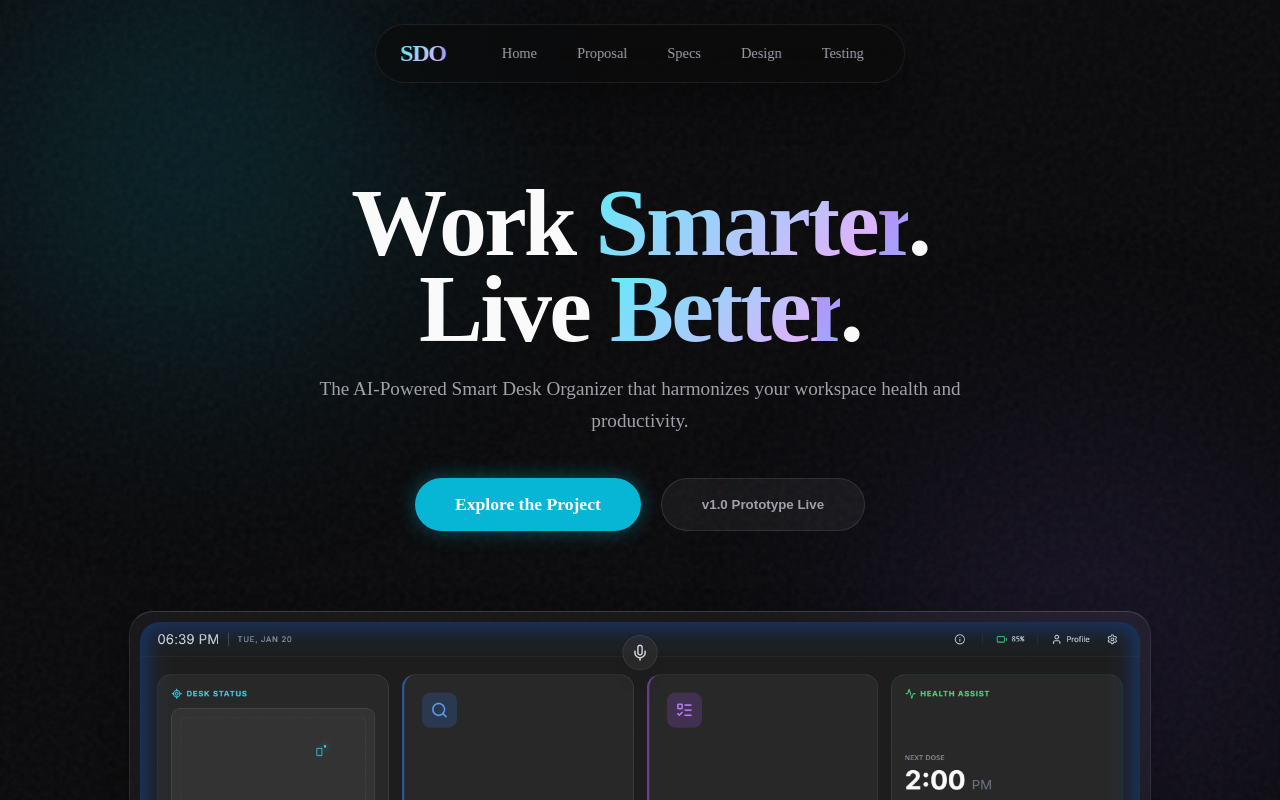
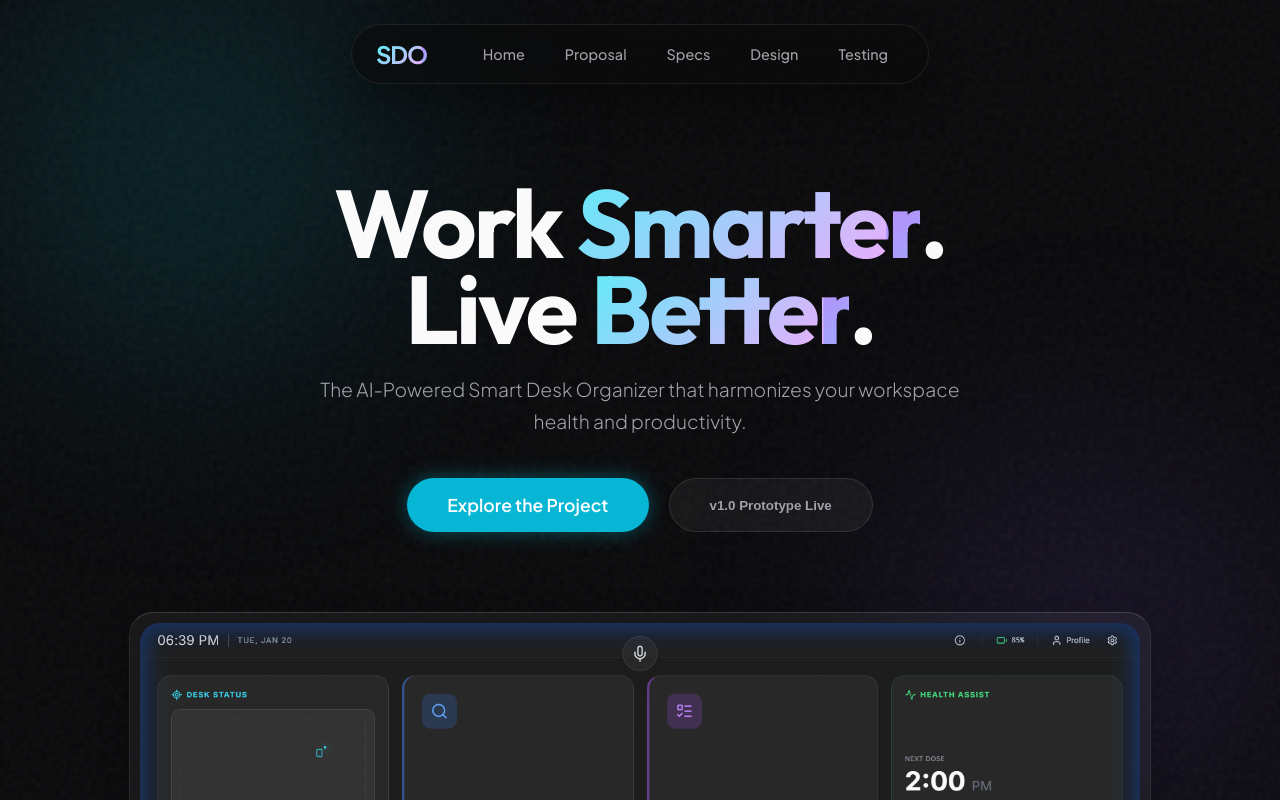
Before and after one commit to kipopopo/smart-desk-organizer, a Next.js app: page / in a window 1280 px wide. Shown: the top 800 px of the page. Built offline with nearby package versions, Linux system fonts and the light colour scheme.

Commit message:
feat: Implement initial global styles, root layout, and navigation for the Smart Desk Organizer blog.

```diff
--- a/src/app/globals.css
+++ b/src/app/globals.css
@@ -21,8 +21,8 @@
   --card-bg: #18181b;
   /* Zinc 900 */
 
-  --font-heading: var(--font-outfit), sans-serif;
-  --font-body: var(--font-jakarta), sans-serif;
+  --font-heading: 'Outfit', sans-serif;
+  --font-body: 'Plus Jakarta Sans', sans-serif;
 }
 
 body {
--- a/src/app/layout.js
+++ b/src/app/layout.js
@@ -1,17 +1,4 @@
-import { Outfit, Plus_Jakarta_Sans } from 'next/font/google';
 import './globals.css';
-
-const outfit = Outfit({
-  subsets: ['latin'],
-  variable: '--font-outfit',
-  display: 'swap',
-});
-
-const jakarta = Plus_Jakarta_Sans({
-  subsets: ['latin'],
-  variable: '--font-jakarta',
-  display: 'swap',
-});
 
 export const metadata = {
   title: 'Smart Desk Organizer | SDO',
@@ -21,7 +8,12 @@
 export default function RootLayout({ children }) {
   return (
     <html lang="en">
-      <body className={`${outfit.variable} ${jakarta.variable}`}>
+      <head>
+        <link rel="preconnect" href="https://fonts.googleapis.com" />
+        <link rel="preconnect" href="https://fonts.gstatic.com" crossOrigin="anonymous" />
+        <link href="https://fonts.googleapis.com/css2?family=Outfit:wght@400;600;700;800&family=Plus+Jakarta+Sans:wght@300;400;500;600;700&display=swap" rel="stylesheet" />
+      </head>
+      <body>
         {/* Navigation Dock */}
         <nav className="dock-nav animate-slide-down">
           <div className="dock-logo gradient-text">SDO</div>
```
